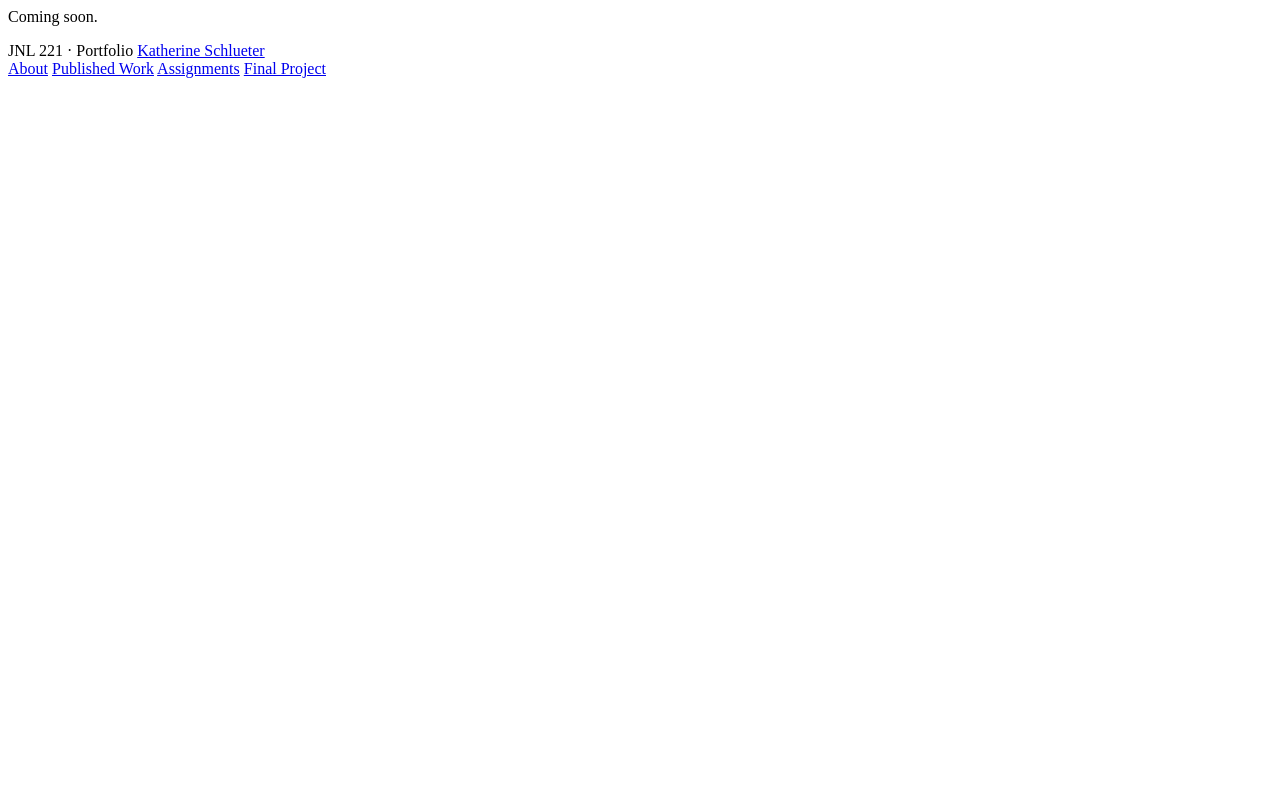
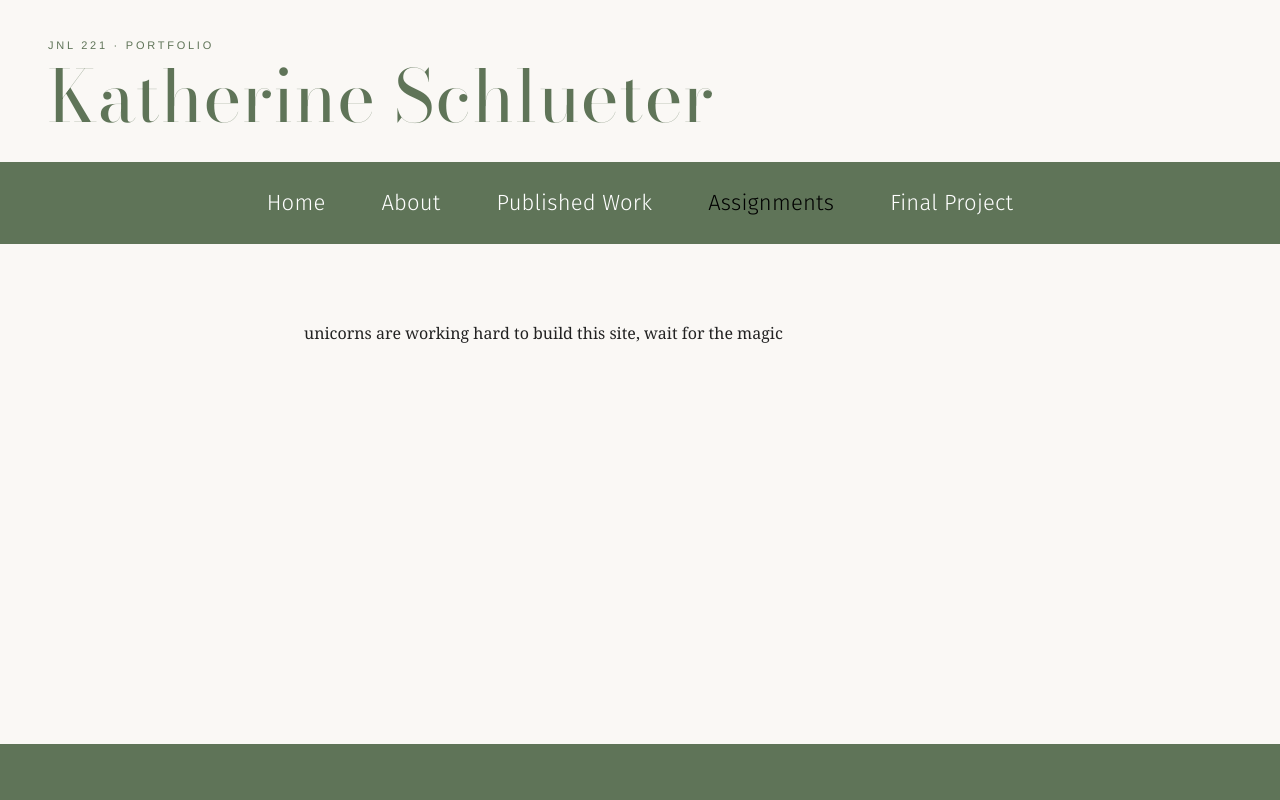
Before and after one commit to katielynnschlueter-netizen/Portfolio, a plain HTML site: page assignments/index.html in a window 1280 px wide. Drawn offline with nearby package versions, Linux system fonts and the light colour scheme.

Commit message:
Create index.html with header, footer, and main content
Added basic HTML structure and navigation links.

```diff
--- a/assignments/index.html
+++ b/assignments/index.html
@@ -1,17 +1,33 @@
-<p>Coming soon.</p>
+<!DOCTYPE html>
+<html lang="en">
 <head>
-<link href="https://fonts.googleapis.com/css2?family=Bodoni+Moda:wght@400;500&display=swap" rel="stylesheet">
+  <meta charset="UTF-8">
+  <meta name="viewport" content="width=device-width, initial-scale=1">
+  <title>Assignments | Katherine Schlueter</title>
+  <link rel="stylesheet" href="../main.css">
+</head>
+<body>
 
-</head>
   <header>
     <div class="masthead">
       <span class="tagline">JNL 221 &middot; Portfolio</span>
-      <a class="site-name" href="index.html">Katherine Schlueter</a>
+      <a class="site-name" href="../index.html">Katherine Schlueter</a>
     </div>
     <nav>
-      <a href="about/index.html">About</a>
-      <a href="work/index.html">Published Work</a>
-      <a href="assignments/index.html">Assignments</a>
-      <a href="final/index.html">Final Project</a>
+      <a href="../index.html">Home</a>
+      <a href="../about/index.html">About</a>
+      <a href="../work/index.html">Published Work</a>
+      <a href="../assignments/index.html" aria-current="page">Assignments</a>
+      <a href="../final/index.html">Final Project</a>
     </nav>
   </header>
+
+  <main>
+    <p class="magic-note">unicorns are working hard to build this site, wait for the magic</p>
+  </main>
+
+  <footer>
+    <nav class="contact-links" aria-label="Contact">
+
+      <a href="mailto:katherinesreport@gmail.com" aria-label="Email">
+        <svg width="24" height="24" viewBox="0 0 24 24"
```
